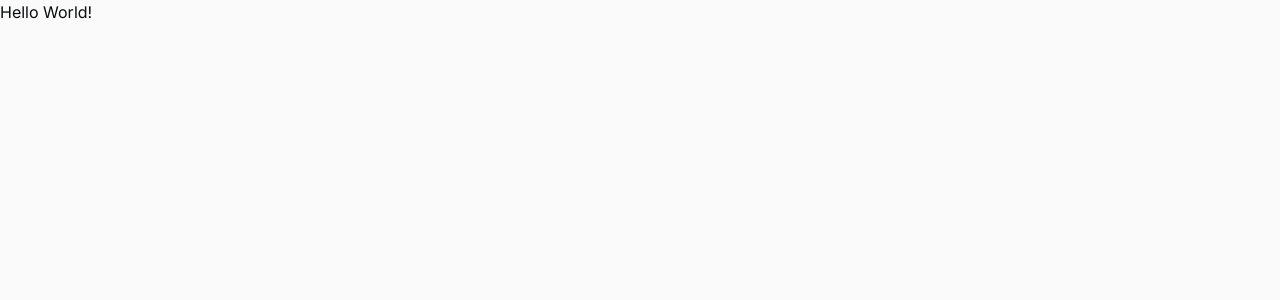
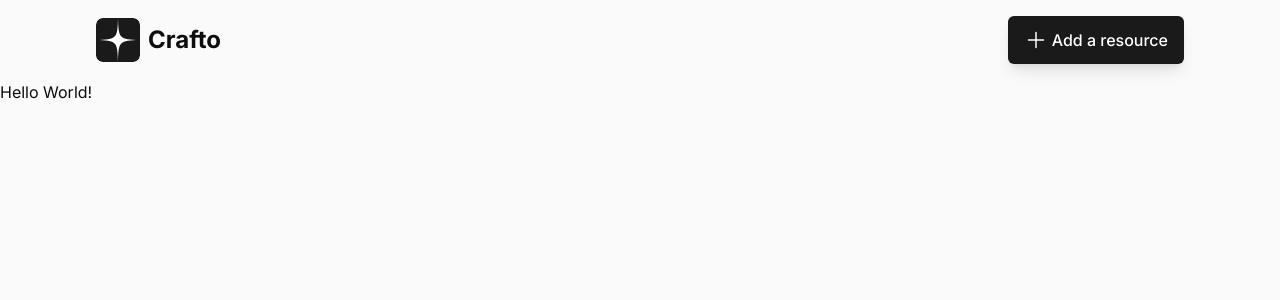
Before and after one commit to miawithcode/crafto, a Next.js app: page / in a window 1280 px wide. Shown: the top 300 px of the page. Built offline with nearby package versions, Linux system fonts and the light colour scheme.

Commit message:
feat: add Navbar and AddResource button

```diff
--- a/src/app/layout.js
+++ b/src/app/layout.js
@@ -2,6 +2,7 @@ import { Inter } from "next/font/google";
 import "./globals.css";
 import { AppProvider } from "@/context/context";
 import { cn } from "@/lib/utils";
+import Navbar from "@/components/sections/Navbar/Navbar";
 
 const inter = Inter({ subsets: ["latin"] });
 
@@ -29,6 +30,7 @@ export default function RootLayout({ children }) {
       >
         <AppProvider>
           <main className="relative flex min-h-screen flex-col">
+            <Navbar />
             {children}
           </main>
         </AppProvider>
--- /dev/null
+++ b/src/components/buttons/AddResourceButton.jsx
@@ -0,0 +1,19 @@
+"use client";
+
+import { PlusIcon } from "@heroicons/react/24/outline";
+import { useAppContext } from "@/context/context";
+
+const AddResourceButton = () => {
+  const { openModal } = useAppContext();
+
+  return (
+    <button
+      className="flex items-center gap-1 space-y-reverse rounded-md bg-bgBlack px-3 py-2 text-sm font-medium text-white shadow-lg transition hover:bg-bgBlackLight md:px-4 md:py-3 md:text-base"
+      onClick={openModal}
+    >
+      <PlusIcon className="h-4 w-4 lg:h-6 lg:w-6" />
+      Add a resource
+    </button>
+  );
+};
+export default AddResourceButton;
--- /dev/null
+++ b/src/components/container/Container.jsx
@@ -0,0 +1,15 @@
+import { cn } from "@/lib/utils";
+
+const Container = ({ children, className }) => {
+  return (
+    <div
+      className={cn(
+        "mx-auto w-full max-w-screen-2xl px-6 md:px-16 lg:px-24",
+        className,
+      )}
+    >
+      {children}
+    </div>
+  );
+};
+export default Container
--- /dev/null
+++ b/src/components/modals/AddResourceModal.jsx
@@ -0,0 +1,47 @@
+"use client"
+
+import { useAppContext } from "@/context/context"
+import { EnvelopeIcon, XMarkIcon } from "@heroicons/react/24/outline";
+
+const AddResourceModal = () => {
+  const { closeModal } = useAppContext();
+
+  return (
+    <div className="fixed inset-0 z-[99] grid h-full w-full place-content-center bg-white/30 backdrop-blur-md">
+      <div className="relative w-[60vw] max-w-[600px] rounded-lg bg-white p-8 shadow-lg">
+        <div className="flex w-full justify-end">
+          <button onClick={closeModal}>
+            <XMarkIcon className="h-6 w-6" />
+          </button>
+        </div>
+
+        <h2 className="text-3xl font-bold">Add a resource</h2>
+
+        <p className="pt-4">Thanks for contributing to Crafto!</p>
+        <p className="pt-4">
+          You can click the button below to add resource via email.
+        </p>
+        <p className="pt-4">It would be nice if you can include:</p>
+        <ul className="list-disc pb-4 pl-4 text-textMuted">
+          <li>What the resource is</li>
+          <li>The resource link</li>
+          <li>Why you would like to recommend it</li>
+        </ul>
+
+        <div className="relative flex items-center gap-3 pb-4 pt-4">
+          <div className="flex items-center gap-2">
+            <EnvelopeIcon className="h-4 w-4" />
+            <p className="font-semibold">hello@crafto.dev</p>
+          </div>
+          <a
+            className="rounded-md bg-bgBlack px-2 py-1 text-sm text-white shadow-sm"
+            href="mailto:hello@crafto.dev"
+          >
+            Send email
+          </a>
+        </div>
+      </div>
+    </div>
+  );
+}
+export default AddResourceModal
--- /dev/null
+++ b/src/components/sections/Navbar/Navbar.jsx
@@ -0,0 +1,31 @@
+"use client";
+
+import Link from "next/link";
+
+import LogoBlack from "@/components/svgs/LogoBlack";
+import { useAppContext } from "@/context/context";
+import Container from "@/components/container/Container";
+import AddResourceButton from "@/components/buttons/AddResourceButton";
+import AddResourceModal from "@/components/modals/AddResourceModal";
+
+const Navbar = () => {
+  const { isOpen } = useAppContext();
+
+  return (
+    <nav>
+      <Container>
+        <div className="flex items-center justify-between py-4">
+          <Link href="/" className="flex items-center gap-2">
+            <LogoBlack />
+            <p className="text-xl font-bold capitalize md:text-2xl">Crafto</p>
+          </Link>
+          <div>
+            <AddResourceButton />
+            {isOpen && <AddResourceModal />}
+          </div>
+        </div>
+      </Container>
+    </nav>
+  );
+};
+export default Navbar;
--- a/src/components/svgs/LogoBlack.jsx
+++ b/src/components/svgs/LogoBlack.jsx
@@ -1,4 +1,4 @@
-const Logo = () => {
+const LogoBlack = () => {
   return (
     <svg
       className="w-9 h-9 md:w-11 md:h-11"
@@ -41,4 +41,4 @@ const Logo = () => {
     </svg>
   );
 };
-export default Logo;
+export default LogoBlack;
```
